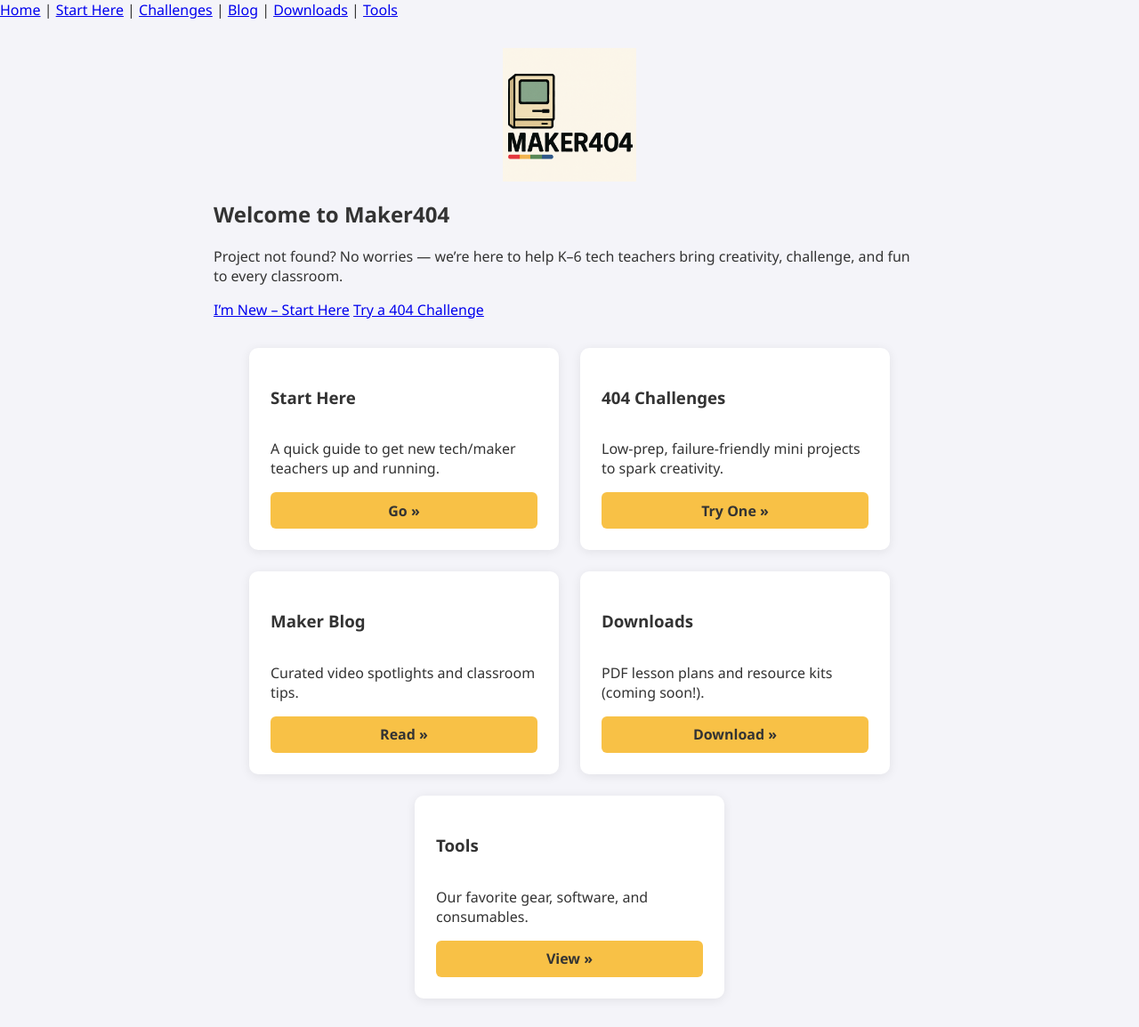
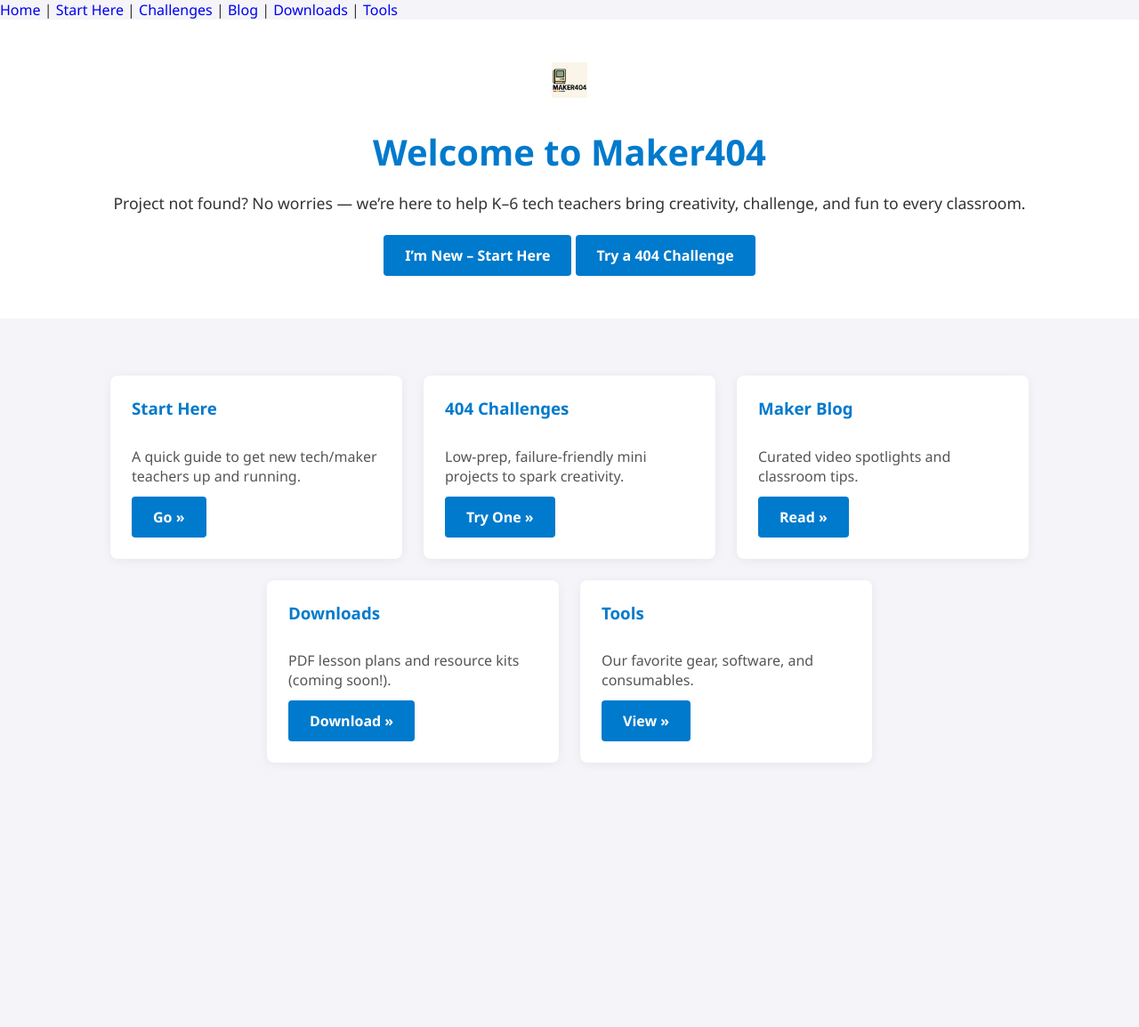
Before and after one commit to GW228g/maker404, a Jekyll site: the page index.html, which Jekyll copies as it is, in a window 1280 px wide. Shown: the whole page at 89% size. Built offline with Jekyll 4.4.1, drawn with Linux system fonts in a browser that asks for light colours; after the commit the page ends 900 px from its top, so only the background shows below that.

Commit message:
Update style.css

```diff
--- a/assets/style.css
+++ b/assets/style.css
@@ -1,100 +1,101 @@
-
+/* ——— Global ——— */
 body {
-  font-family: 'Segoe UI', sans-serif;
   margin: 0;
+  font-family: 'Segoe UI', Tahoma, Geneva, Verdana, sans-serif;
   background: #f4f4f9;
   color: #333;
 }
-/* ——— Banner & Nav ——— */
-.site-nav {
-  background-color: #f4f4f9;   /* cream/off-white matching the logo background */
-  box-shadow: 0 2px 4px rgba(0,0,0,0.05);
-}
-.nav-inner {
-  max-width: 1000px;
-  margin: auto;
+a { text-decoration: none; }
+
+/* ——— Header & Nav ——— */
+.site-header {
+  background: #f4f4f9;        /* cream background matching logo */
+  border-bottom: 1px solid #e0e0e0;
   display: flex;
   align-items: center;
   padding: 0.5rem 1rem;
 }
-.nav-logo {
-  height: 40px;                /* adjust to taste */
+.logo {
+  height: 40px;
 }
-.nav-links {
+.site-nav {
   margin-left: auto;
 }
-.nav-links a {
+.site-nav a {
   margin-left: 1rem;
-  color: #007acc;              /* accent color from your palette */
+  color: #007acc;
   font-weight: bold;
-  text-decoration: none;
 }
-.nav-links a:hover {
+.site-nav a:hover {
   text-decoration: underline;
 }
-main {
-  padding: 2rem;
-  max-width: 800px;
-  margin: auto;
+
+/* ——— Hero ——— */
+.hero {
+  text-align: center;
+  padding: 3rem 1rem;
+  background: white;
 }
-.card {
-  background: white;
-  padding: 2rem;
-  border-radius: 10px;
-  box-shadow: 0 0 10px rgba(0,0,0,0.1);
-}
-.card h1 {
+.hero h1 {
+  font-size: 2.5rem;
+  margin-bottom: 0.5rem;
   color: #007acc;
 }
-.card p small {
-  color: #888;
+.hero p {
+  font-size: 1.1rem;
+  margin-bottom: 1.5rem;
 }
-/* Container for the cards */
+.hero-buttons .button {
+  margin: 0 0.5rem;
+}
+
+/* ——— Buttons ——— */
+.button {
+  display: inline-block;
+  background: #007acc;
+  color: white;
+  padding: 0.75rem 1.5rem;
+  border-radius: 4px;
+  font-weight: bold;
+  transition: background 0.2s;
+}
+.button:hover {
+  background: #005f99;
+}
+
+/* ——— Cards ——— */
 .cards {
   display: flex;
   flex-wrap: wrap;
   gap: 1.5rem;
   justify-content: center;
-  margin-top: 2rem;
+  padding: 2rem 1rem;
 }
-
-/* Individual cards */
 .card {
-  background: #fff;
-  border-radius: 10px;
-  box-shadow: 0 2px 12px rgba(0,0,0,0.08);
+  background: white;
+  border-radius: 8px;
+  box-shadow: 0 2px 12px rgba(0,0,0,0.06);
+  width: 280px;
   padding: 1.5rem;
-  width: 300px;
   display: flex;
   flex-direction: column;
 }
-
-/* Card heading */
-.card h2 {
+.card h3 {
   margin-top: 0;
   color: #007acc;
-  font-size: 1.25rem;
+}
+.card p {
+  flex-grow: 1;
+  margin: 0.75rem 0;
+  color: #555;
+}
+.card .button {
+  align-self: start;
 }
 
-/* Date styling */
-.card .date {
-  font-size: 0.9rem;
-  color: #666;
-  margin: 0.5rem 0 1rem;
+/* ——— Responsive ——— */
+@media (max-width: 600px) {
+  .cards { flex-direction: column; align-items: center; }
+  .site-header { flex-direction: column; }
+  .site-nav { margin: 0.5rem 0 0; }
 }
-
-/* Button inside cards */
-.card .button {
-  margin-top: auto;
-  background: #f8c146;
-  color: #333;
-  text-decoration: none;
-  text-align: center;
-  padding: 0.6rem 1rem;
-  border-radius: 6px;
-  font-weight: bold;
-  transition: background 0.2s;
-}
-.card .button:hover {
-  background: #e0ad2e;
-}
```
